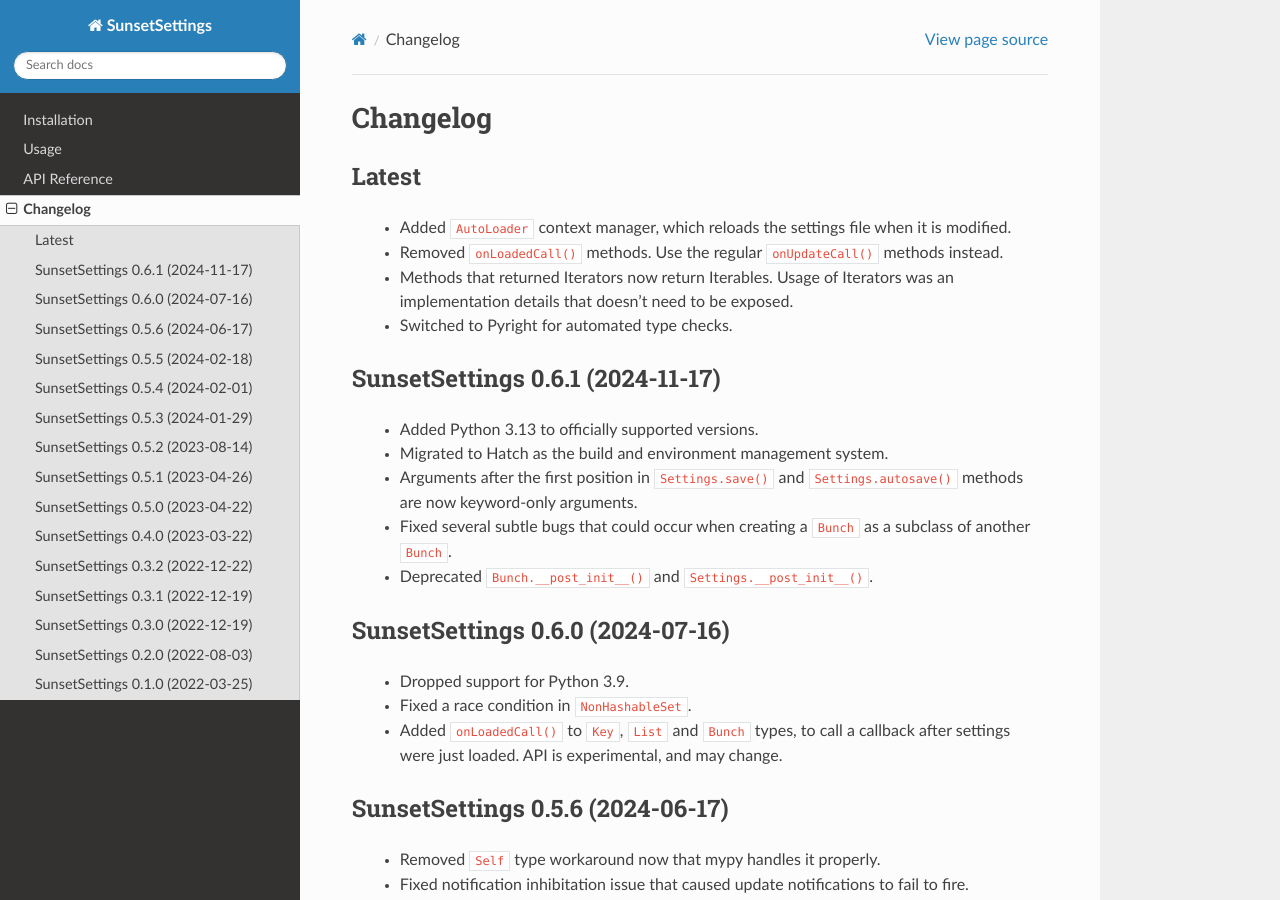
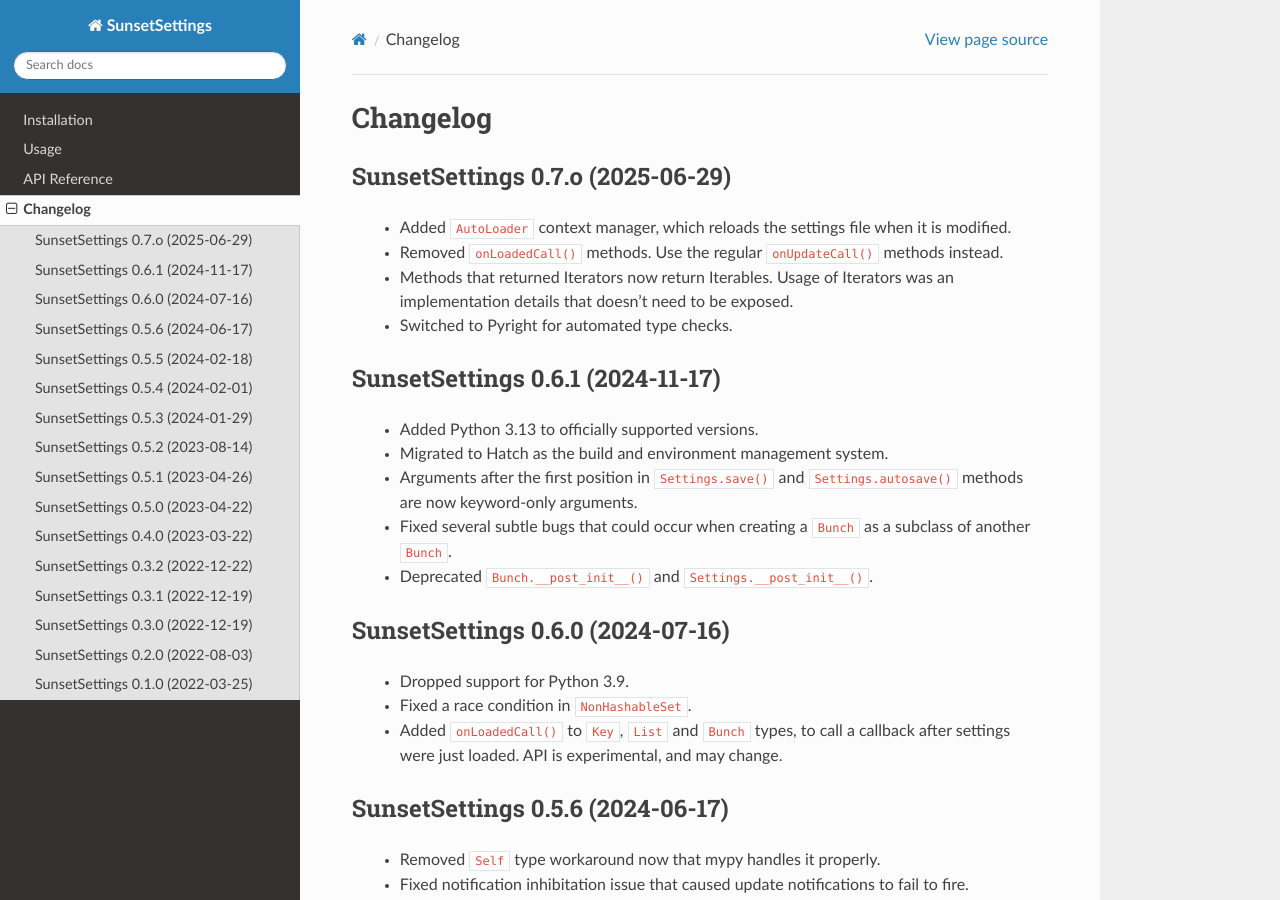
Before and after one commit to pvaret/SunsetSettings, a Sphinx documentation site: the page built from docs/source/changelog.rst, in a window 1280 px wide and 900 px high. Built offline with Sphinx 7.4.7 and the Read the Docs theme 3.1.0, drawn with Linux system fonts in a browser that asks for light colours.

Commit message:
Tagged v0.7.0.

```diff
--- a/docs/source/changelog.rst
+++ b/docs/source/changelog.rst
@@ -1,7 +1,7 @@
 Changelog
 =========
 
-Latest
+SunsetSettings 0.7.o (2025-06-29)
 ---------------------------------
 
   - Added :code:`AutoLoader` context manager, which reloads the settings file when it is
--- a/sunset/__init__.py
+++ b/sunset/__init__.py
@@ -1,7 +1,7 @@
 "SunsetSettings: a type-safe, extensible INI-style settings system with inheritance."
 
 __project__ = "SunsetSettings"
-__version__ = "0.6.2-dev"
+__version__ = "0.7.0"
 __author__ = "P. Varet"
 __copyright__ = "2022-2025, P. Varet"
 
```
